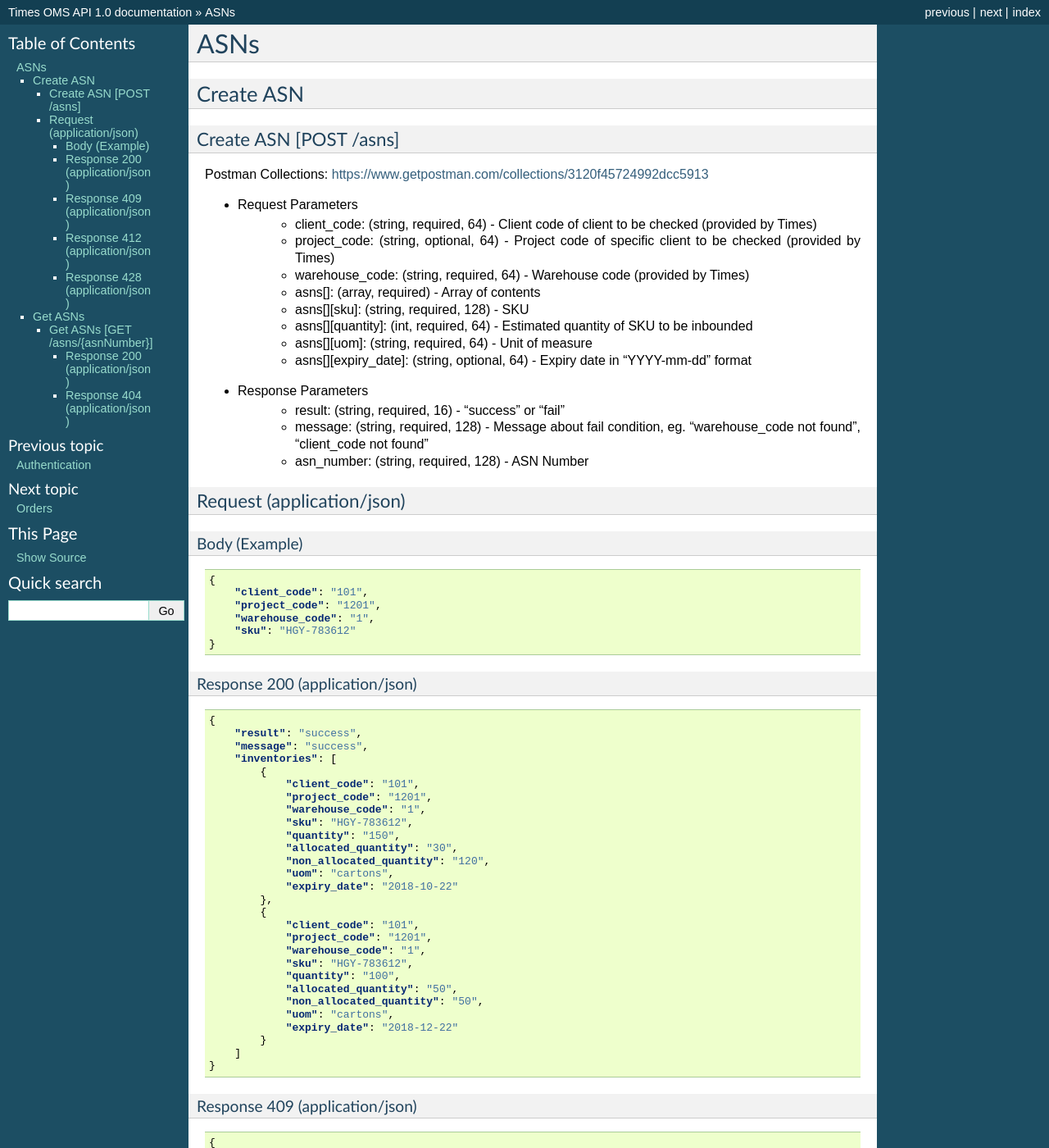
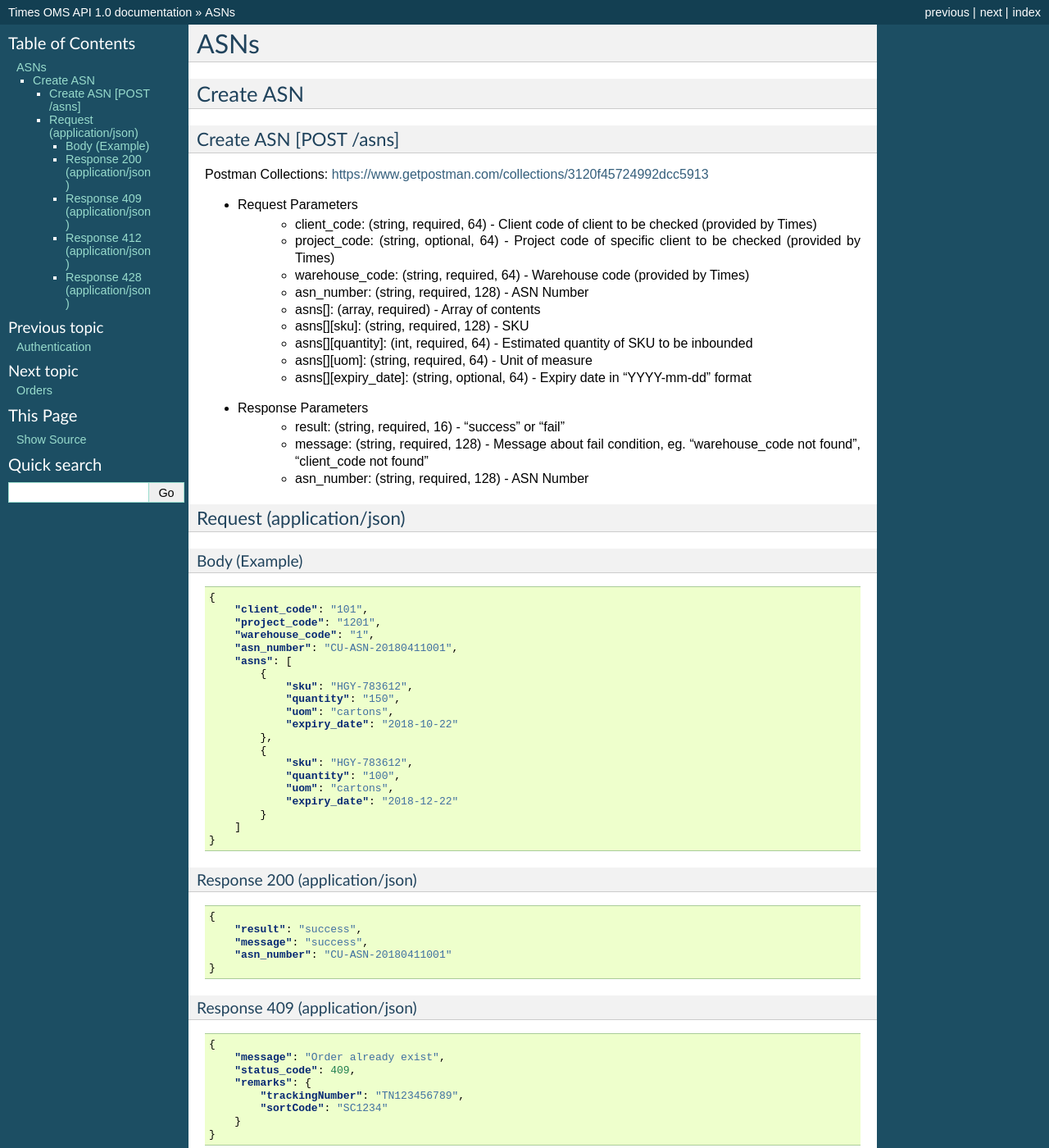
Before and after one commit to timeslogistics/times-oms-api-docs, a Sphinx documentation site: the page built from docs/asns.rst, in a window 1280 px wide and 1400 px high. Shown: the whole window at 82% size. Built offline with Sphinx 7.4.7, drawn with Linux system fonts in a browser that asks for light colours; some of the changed text lies outside the part shown.

Commit message:
Update asns.rst
removed get asn content

```diff
--- a/docs/asns.rst
+++ b/docs/asns.rst
@@ -12,6 +12,7 @@
     + client_code: (string, required, 64) - Client code of client to be checked (provided by Times)
     + project_code: (string, optional, 64) - Project code of specific client to be checked (provided by Times)
     + warehouse_code: (string, required, 64) - Warehouse code (provided by Times)
+    + asn_number: (string, required, 128) - ASN Number
     + asns[]: (array, required) - Array of contents
     + asns[][sku]: (string, required, 128) - SKU
     + asns[][quantity]: (int, required, 64) - Estimated quantity of SKU to be inbounded
@@ -36,7 +37,21 @@
                 "client_code": "101",
                 "project_code": "1201",
                 "warehouse_code": "1",
-                "sku": "HGY-783612"
+                "asn_number": "CU-ASN-20180411001",
+                "asns": [
+                    {
+                        "sku": "HGY-783612",
+                        "quantity": "150",
+                        "uom": "cartons",
+                        "expiry_date": "2018-10-22"
+                    },
+                    {
+                        "sku": "HGY-783612",
+                        "quantity": "100",
+                        "uom": "cartons",
+                        "expiry_date": "2018-12-22"
+                    }
+                ]
             }
 
 Response 200 (application/json)
@@ -47,30 +62,7 @@
     {
         "result": "success",
         "message": "success",
-        "inventories": [
-            {
-                "client_code": "101",
-                "project_code": "1201",
-                "warehouse_code": "1",
-                "sku": "HGY-783612",
-                "quantity": "150",
-                "allocated_quantity": "30",
-                "non_allocated_quantity": "120",
-                "uom": "cartons",
-                "expiry_date": "2018-10-22"
-            },
-            {
-                "client_code": "101",
-                "project_code": "1201",
-                "warehouse_code": "1",
-                "sku": "HGY-783612",
-                "quantity": "100",
-                "allocated_quantity": "50",
-                "non_allocated_quantity": "50",
-                "uom": "cartons",
-                "expiry_date": "2018-12-22"
-            }
-        ]
+        "asn_number": "CU-ASN-20180411001"
     }
 
 
@@ -111,48 +103,3 @@
                 "message": "Missing parameter",
                 "status_code": 428
             }
-
-
-Get ASNs
------------
-
-Get ASNs [GET /asns/{asnNumber}]
-^^^^^^^^^^^^^^^^^^^^^^^^^^^^^^^^^^^^^^^^^^^^^^^
-
-Response 200 (application/json)
-""""""""""""""""""""""""""""""""""
-
-.. code-block:: json
-
-            {
-                "trackingNumber": "MTK00000001",
-                "milestones": {
-                    "upload": "2017-01-01 00:00:00",
-                    "inbound": "2017-01-01 01:00:00",
-                    "outbound": "2017-01-01 02:00:00",
-                    "close_box": "2017-01-01 03:00:00",
-                    "handover_linehaul": null,
-                    "pickup": null,
-                    "export": null,
-                    "uplift": null,
-                    "import": null,
-                    "handover_lastmile": null,
-                    "delivering": null,
-                    "pending": null,
-                    "pending_reason": null,
-                    "reject": null,
-                    "reject_reason": null,
-                    "return": null,
-                    "receive": null
-                }
-            }
-
-Response 404 (application/json)
-""""""""""""""""""""""""""""""""""
-
-.. code-block:: json
-
-            {
-                "message": "Order not found",
-                "status_code": 404
-            }
```
